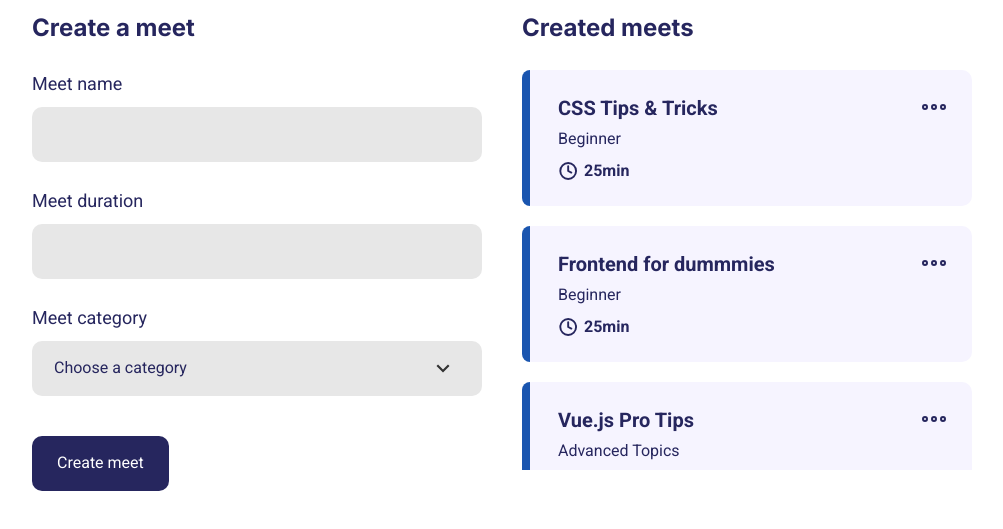
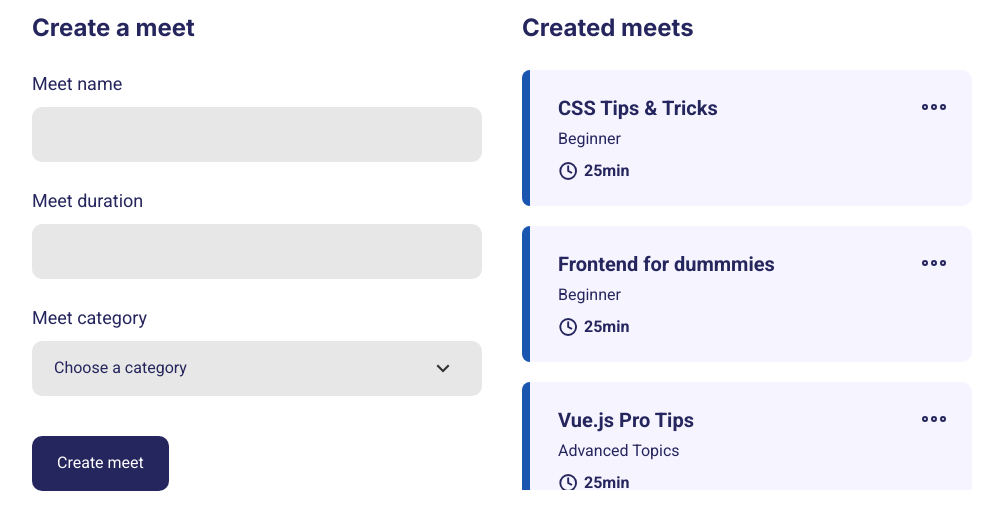
Before and after one commit to emkis/meetapp, a Vue app: page / in a window 1280 px wide. Shown: the part 199-728 px from the top of the page, without its empty margins (138-1141 px from the left). Built offline with nearby package versions, Linux system fonts and the light colour scheme.

Commit message:
increase component height

```diff
--- a/src/components/RegistrationMeetList.vue
+++ b/src/components/RegistrationMeetList.vue
@@ -37,7 +37,7 @@ export default {
 
 <style lang="scss" scoped>
 .meet-list {
-  max-height: 400px;
+  max-height: 420px;
   overflow: auto;
   overscroll-behavior: contain;
 }
```
